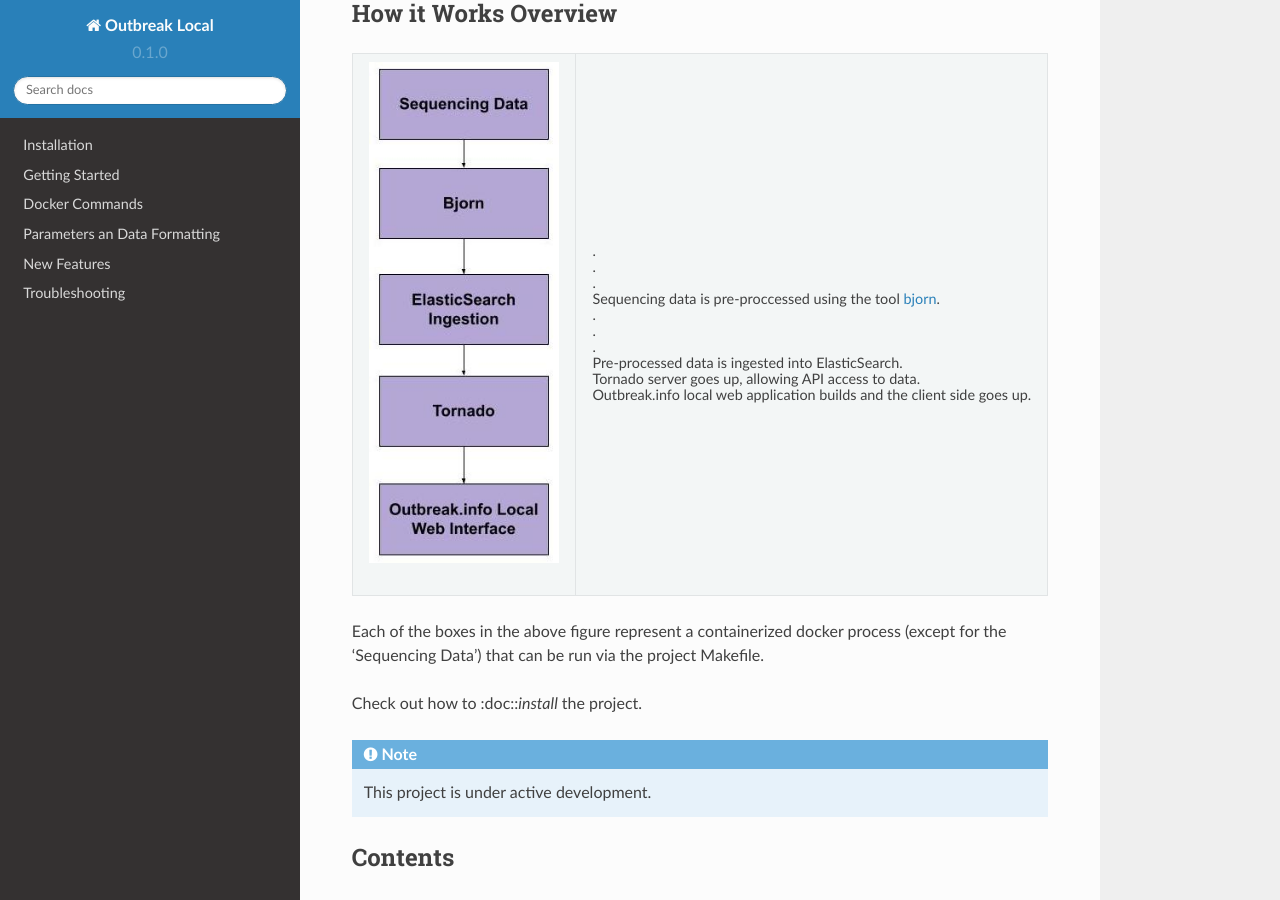
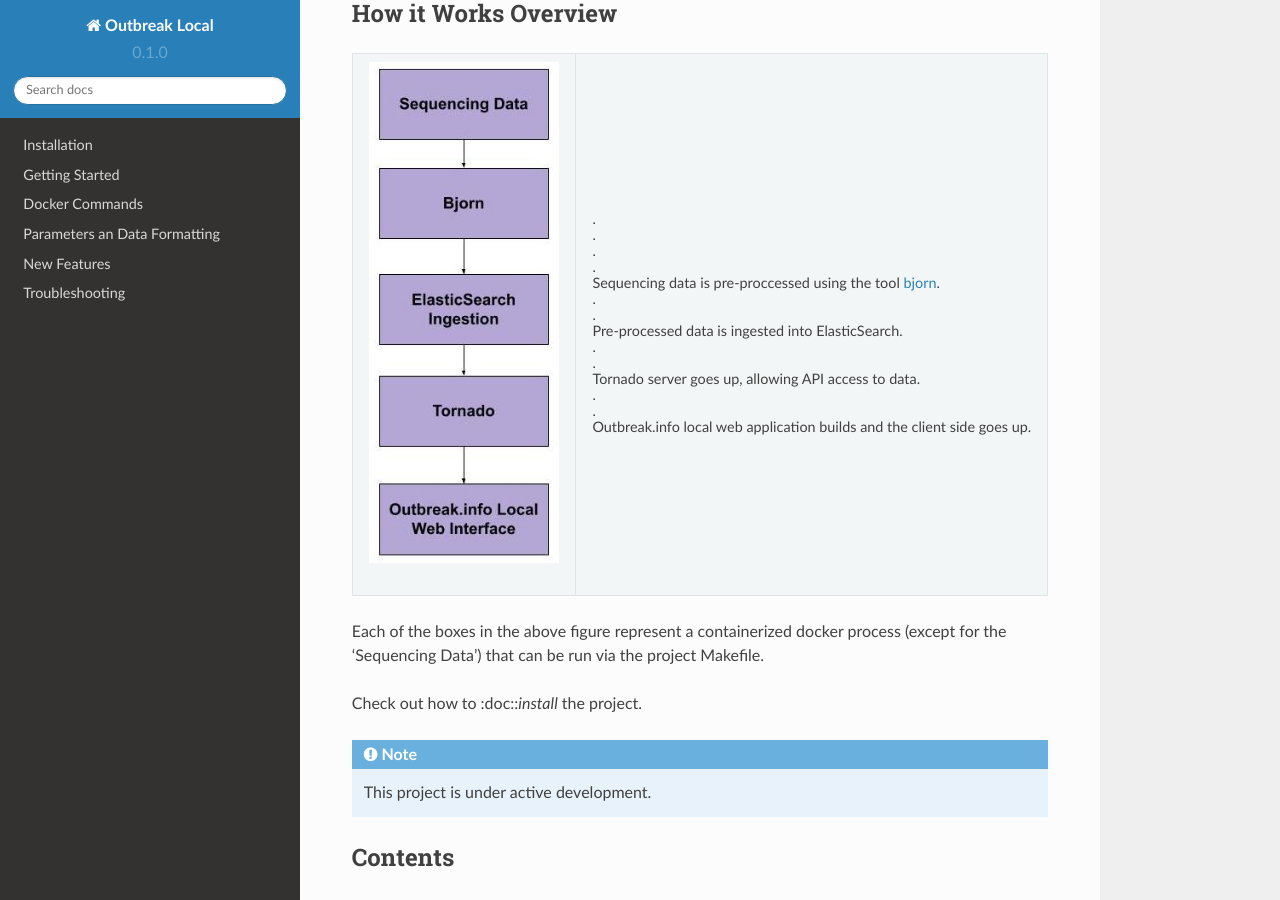
Before and after one commit to andersen-lab/outbreak-local-documentation, a Sphinx documentation site: the page built from docs/source/index.rst, in a window 1280 px wide and 900 px high, scrolled down 355 px. Built offline with Sphinx 7.4.7 and the Read the Docs theme 2.0.0, drawn with Linux system fonts in a browser that asks for light colours.

Commit message:
adding all space

```diff
--- a/docs/source/index.rst
+++ b/docs/source/index.rst
@@ -11,8 +11,13 @@
 How it Works Overview
 ----------------------
 
+.. table::
+   :align: center
+
 +-------------------------------------+---------------------------------------------------------------------------------------------------+
 | .. figure:: ../static/flowchart.jpg | .                                                                                                 |
+|                                     |                                                                                                   |
+|                                     | .                                                                                                 |
 |                                     |                                                                                                   |
 |                                     | .                                                                                                 |
 |                                     |                                                                                                   |
@@ -24,17 +29,20 @@
 |                                     |                                                                                                   |
 |                                     | .                                                                                                 |
 |                                     |                                                                                                   |
+|                                     | Pre-processed data is ingested into ElasticSearch.                                                |
+|                                     |                                                                                                   |
 |                                     | .                                                                                                 |
 |                                     |                                                                                                   |
-|                                     | Pre-processed data is ingested into ElasticSearch.                                                |
+|                                     | .                                                                                                 |
 |                                     |                                                                                                   |
 |                                     | Tornado server goes up, allowing API access to data.                                              |
 |                                     |                                                                                                   |
+|                                     | .                                                                                                 |
+|                                     |                                                                                                   |
+|                                     | .                                                                                                 |
+|                                     |                                                                                                   |
 |                                     |                                                                                                   |
 |                                     | Outbreak.info local web application builds and the client side goes up.                           |
-|                                     |                                                                                                   |
-|                                     |                                                                                                   |
-|                                     |                                                                                                   |
 +-------------------------------------+---------------------------------------------------------------------------------------------------+
 
 Each of the boxes in the above figure represent a containerized docker process (except for the 'Sequencing Data') that can be run via the project Makefile.
```
